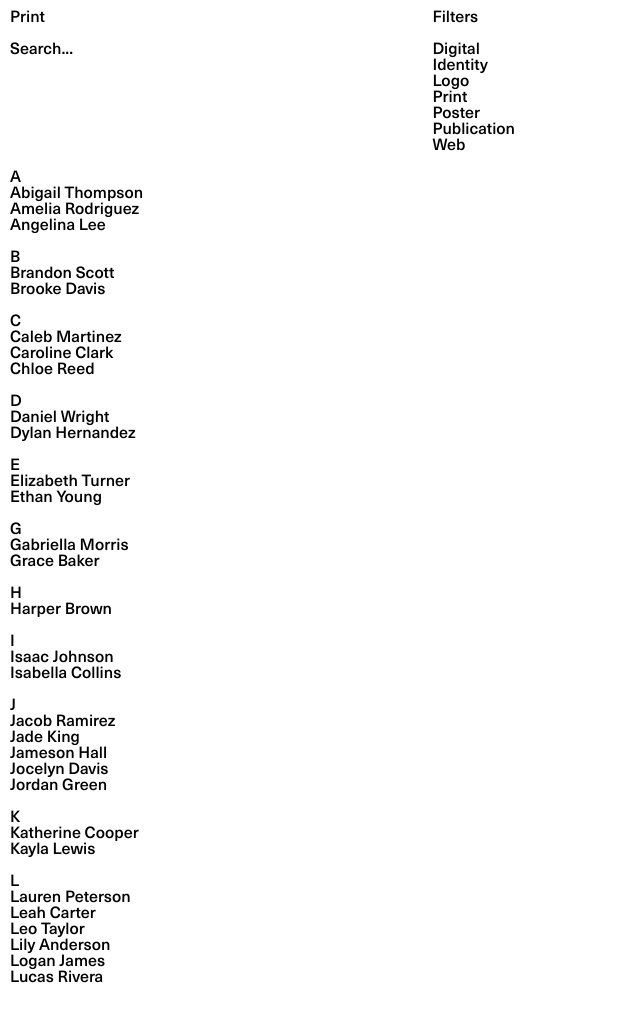
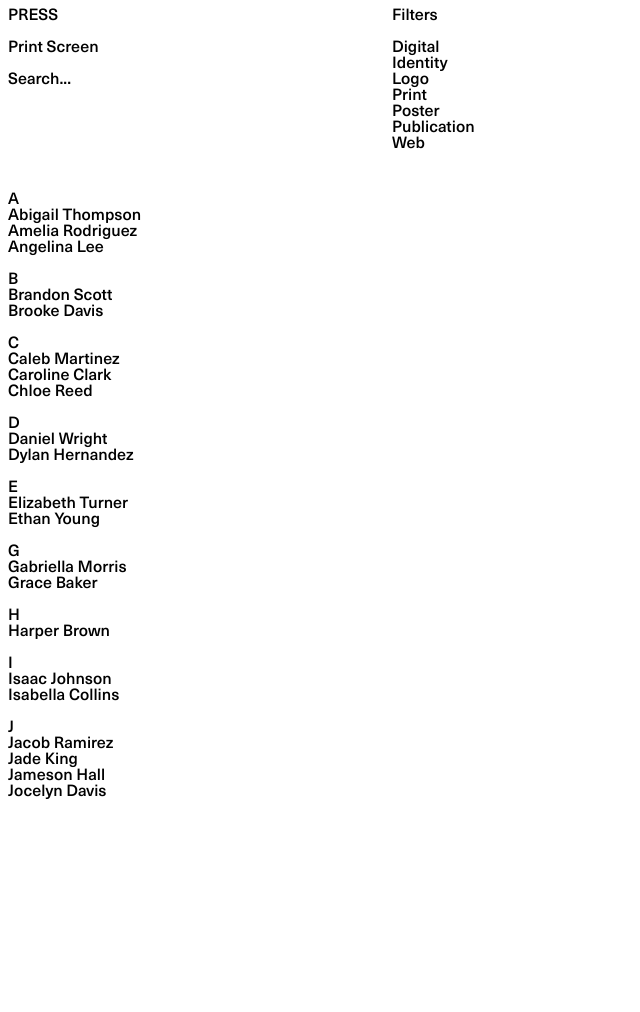
Before and after one commit to rmitarchive/rmitarchive.github.io, a PHP site: page / in a window 1280 px wide. Shown: the whole page, without its empty margins (0-640 px from the left). After the commit the page ends 799 px from the top, so only its background shows below. Run offline with PHP 8.4, Linux system fonts and the light colour scheme.

Commit message:
simplified

```diff
--- a/index.html
+++ b/index.html
@@ -6,18 +6,17 @@
     <meta name="viewport" content="width=device-width, initial-scale=1.0">
     <link rel="stylesheet" href="styles.css">
     <link rel="icon" href="icon.png">
-    <title>PRINT PRINT PRINT PRINT PRINT</title>
+    <title>PRESS</title>
 </head>
 <body>
 
-  <a class="student"></a>
-
-<div class="content-container">
-
-  <div class="left-container">
+<div class="content">
+    <div class="left">
 
       <div class="title-container">
-    <span class="header">Print</span>
+        <span class="header">PRESS</span>
+        <br><br>
+        <a class="header">Print Screen</a>
         <br><br>
         <div class="search-bar">Search...</div>
       </div>
@@ -25,7 +24,12 @@
       <div class="student-names">
 
         <div>A</div>
-    <a class="student">Abigail Thompson</a>
+        <a class="student" onclick="toggleContent()">Abigail Thompson</a>
+        <div class="student-expand" id="expand">
+          <span>Arpeggiated Visual, 2023.</span>
+          <span>Lorem ipsum, dolor sit amet consectetur adipisicing elit. Quis a dolorem assumenda natus ex enim placeat laudantium, magnam qui et autem maxime omnis porro accusamus amet possimus delectus fuga, modi debitis deserunt nesciunt, nam perferendis. Deleniti dolore ducimus rem odit in? Quaerat amet nobis minus suscipit natus doloremque illo eius.</span>
+          <img src="Screenshot 2023-04-25 at 2.06.05 pm.png">
+        </div>
         <a class="student">Amelia Rodriguez</a>
         <a class="student">Angelina Lee</a>
         <br>
@@ -89,14 +93,12 @@
 
       </div>
 
-
-
     </div>
 
-  <div class="mid-container">
+    <div class="right">
       <div>Filters</div>
       <br>
-  <a class="filter" onclick="setActive(this)">Digital</a>
+      <a class="filter">Digital</a>
       <a class="filter">Identity</a>
       <a class="filter">Logo</a>
       <a class="filter">Print</a>
@@ -106,6 +108,22 @@
   </div>
 
     </div>
+</div>
+
+<script>
+
+  var expandContent = document.getElementById('expand');
+
+    function toggleContent() {
+      if (expandContent.style.display === "none") {
+        expandContent.style.display = "flex";
+      } else {
+        expandContent.style.display = "none";
+      }
+    }
+
+</script>
+
 </body>
 
 </html>
--- a/styles.css
+++ b/styles.css
@@ -3,72 +3,92 @@
     src: url("NeueHaasUnica-Medium.ttf");
 }
 
-body {
-    margin: 0 0 0 0;
-    padding: 0;
+* {
     text-rendering: geometricPrecision;
     font-family: "Unica", Helvetica;
-    font-size: 1em;
+    line-height: 1;
 }
 
-.content-container {
-    display:flex;
-    flex-wrap: wrap;
-    flex-direction: row;
+html, body {
+    height: 100%;
+    overflow: hidden;
+    margin: 0;
+    padding: 0;
 }
 
-.left-container {
-    box-sizing: border-box;
-    display:flex;
-    flex-wrap: wrap;
-    flex-direction: column;
-    width: 33%;
-    padding:10px;
-    overflow-y: scroll;
+.content {
+    height: 100%;
 }
 
-.left-container .title-container {
-    position:fixed;
-    background-color: white;
-    width:30%;
-    top:0;
-    left:0;
-    padding:10px;
-    z-index:1;
+.left {
+    float: left;
+    display:flex;
+    flex-direction: column;
+    width: 30%;
+    height: 100%;
+    overflow: auto;
+    box-sizing: border-box;
+    padding: 0.5em;
+    -ms-overflow-style: none;
+    scrollbar-width: none;
 }
 
-.left-container .student-names {
-    margin-top: 10em;
+.left::-webkit-scrollbar {
+    display: none;
 }
 
-.left-container .student {
+.left .title-container {
+    position: fixed;
+}
+
+.left .student {
     display:block;
+}
+
+.left .student-names {
+    margin-top: 50%;
+}
+
+.left .student-expand {
+    display:none;
+    flex-direction: column;
+    height:auto;
+    box-sizing: border-box;
+    padding:0.5em;
+    margin-bottom: 1em;
+}
+
+.left .student-expand span {
+    font-family: Courier New;
+    font-size: 0.8em;
+    margin-bottom: 1em;
+}
+
+.left .student-expand img {
+    max-width:15em;
+    height:auto;
+}
+
+.right {
+    float: left;
+    float: left;
+    display:flex;
+    flex-direction: column;
+    width: 70%;
+    height: 100%;
+    overflow: auto;
+    box-sizing: border-box;
+    padding: 0.5em;
 }
 
 a {
     width:fit-content;
 }
 
-a:hover {
+a:hover, .active {
     color:white;
     background-color: black;
     cursor: pointer;
-}
-
-.active {
-    color:white;
-    background-color: black;
-}
-
-.mid-container {
-    position:fixed;
-    left:33%;
-    box-sizing: border-box;
-    display:flex;
-    flex-wrap: wrap;
-    flex-direction: column;
-    width: 33%;
-    padding:10px;
 }
 
 @media only screen and (max-device-width : 1024px) {
```
Lines whose indentation alone changed are shown as unchanged.
